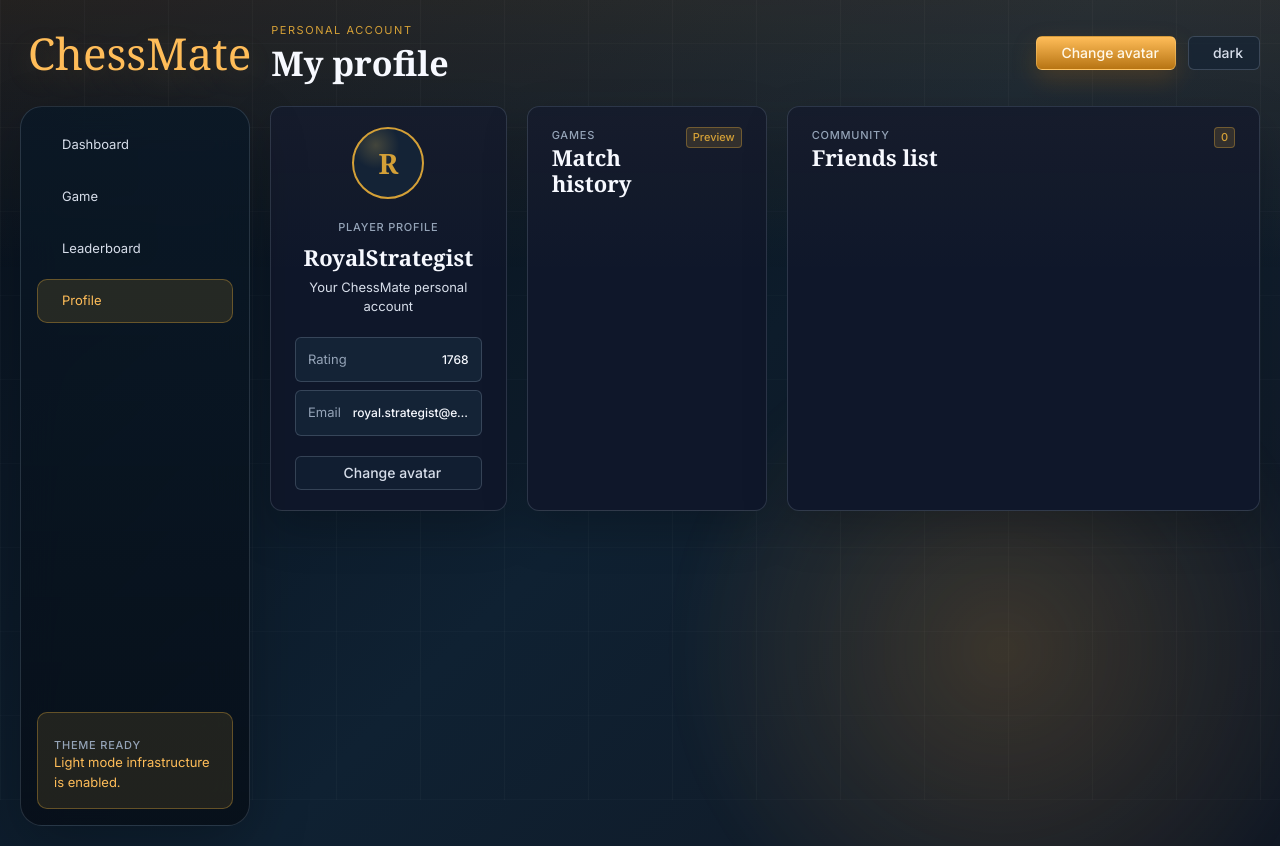
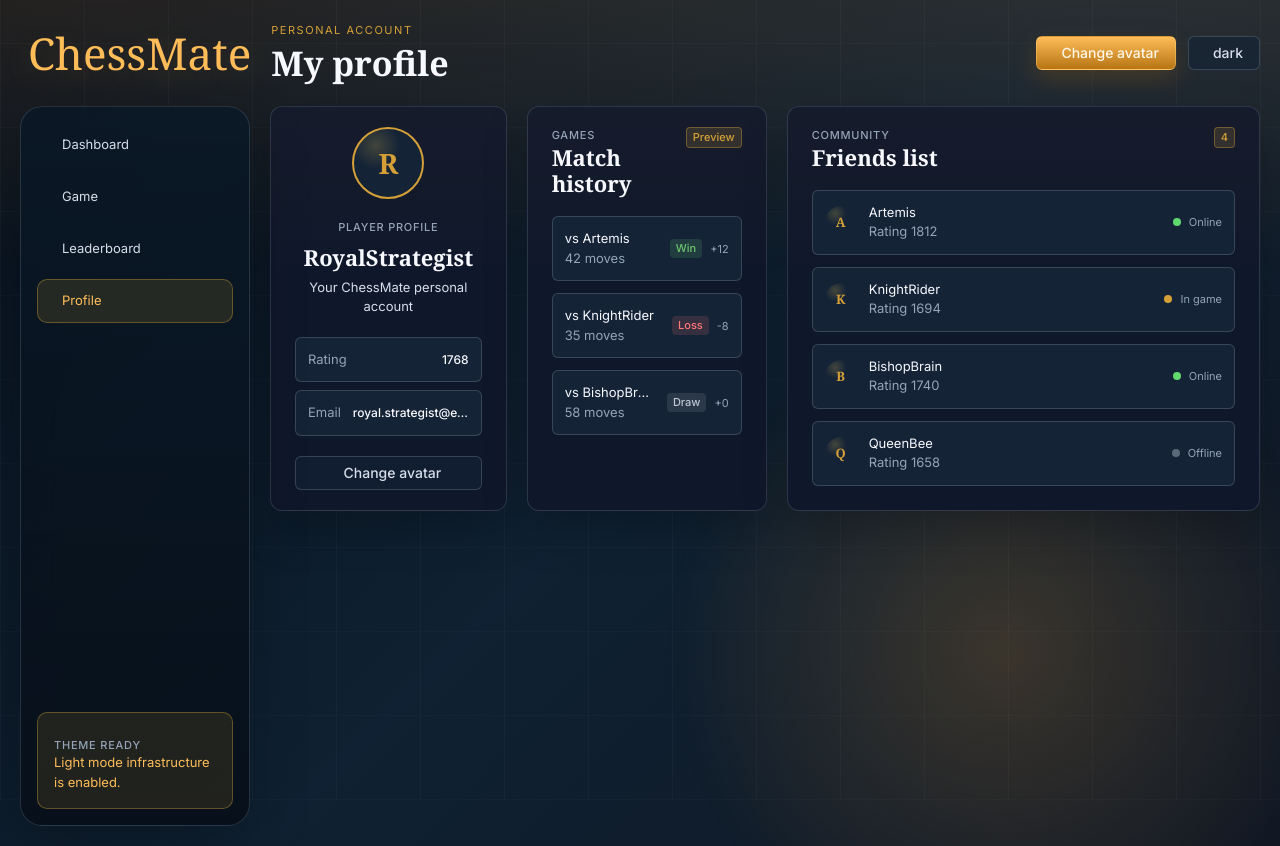
Before and after one commit to mypmypmew/transcendence_chess42, a React app in the folder frontend/: page /profile in a window 1280 px wide. Built offline with nearby package versions, Linux system fonts and the light colour scheme; some icons are missing; the HTML template or start-up script is replaced by a standard one; a web font is replaced by a local one.

Commit message:
feat(profile): add info in Match history and Friends list as example of how it will look like in the future

```diff
--- a/frontend/src/pages/Profile.jsx
+++ b/frontend/src/pages/Profile.jsx
@@ -8,9 +8,18 @@ const userProfile = {
   avatarInitial: 'R',
 }
 
-const recentMatches = []
+const recentMatches = [
+  { id: 1, opponent: 'Artemis', result: 'Win', ratingChange: '+12', moves: 42 },
+  { id: 2, opponent: 'KnightRider', result: 'Loss', ratingChange: '-8', moves: 35 },
+  { id: 3, opponent: 'BishopBrain', result: 'Draw', ratingChange: '+0', moves: 58 },
+]
 
-const friends = []
+const friends = [
+  { id: 1, name: 'Artemis', rating: 1812, status: 'online' },
+  { id: 2, name: 'KnightRider', rating: 1694, status: 'playing' },
+  { id: 3, name: 'BishopBrain', rating: 1740, status: 'online' },
+  { id: 4, name: 'QueenBee', rating: 1658, status: 'offline' },
+]
 
 const statusLabels = {
   online: 'Online',
```
